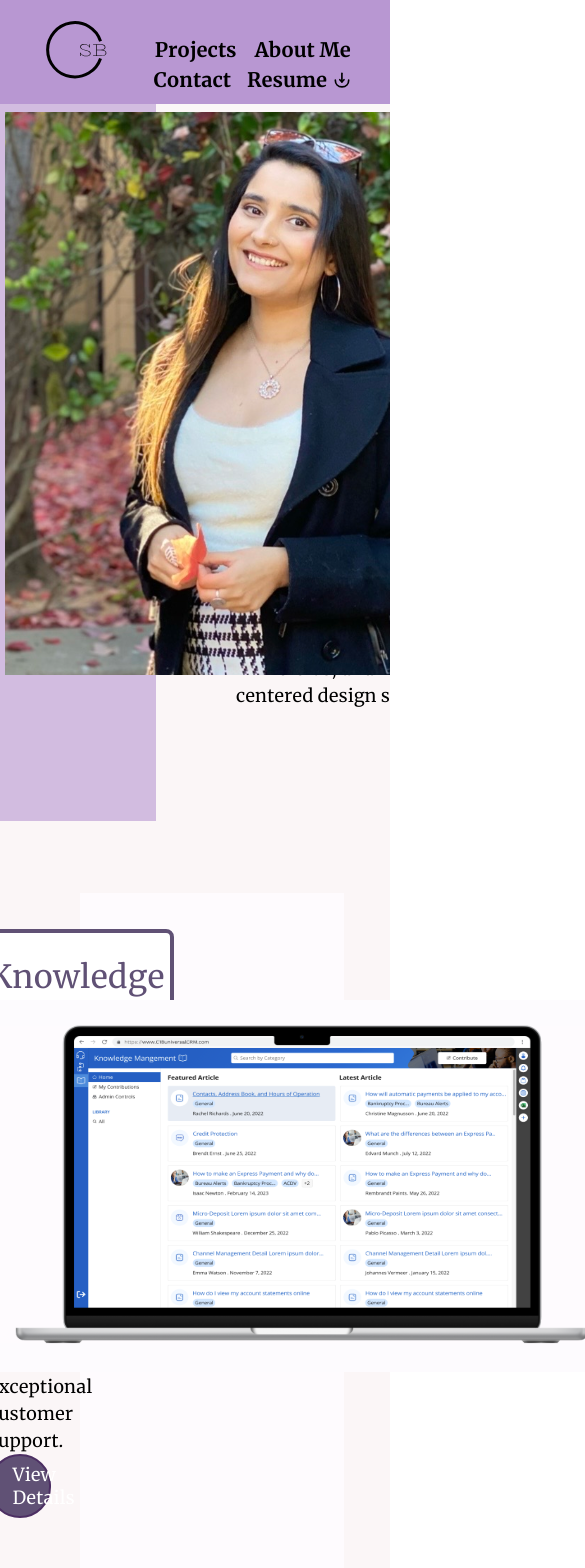
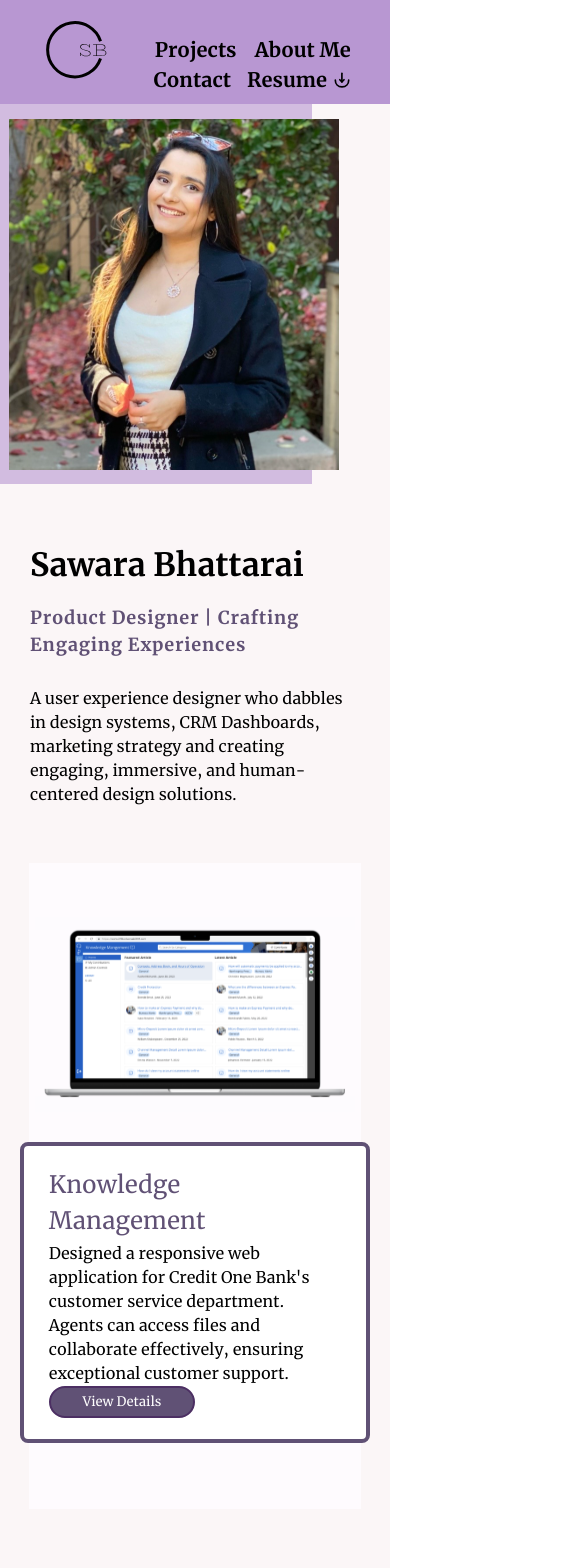
Before and after one commit to jenawen/sawara, a React (Vite) app: page / in a window 390 px wide. Shown: the top 1568 px of the page, 585 px wide, since content can reach past the window. Built offline with nearby package versions, Linux system fonts and the light colour scheme.

Commit message:
media queries for mobile

```diff
--- a/src/components/Pages/AboutMe/index.css
+++ b/src/components/Pages/AboutMe/index.css
@@ -15,6 +15,11 @@
     padding-top: 50px;
     height: 110vh;
   }
+  @media screen and (max-width: 480px) {
+    flex-direction: column;
+    padding-top: 0px;
+    justify-content: stretch;
+  }
 }
 
 .about-me-pic {
@@ -26,12 +31,21 @@
     margin-left: 50px;
     margin-top: 50px;
   }
+  @media screen and (max-width: 480px) {
+    width: 250px;
+    margin-top: 10px;
+    padding: 15px;
+    filter: drop-shadow(-30px -30px 0px rgba(130, 115, 151, 0.6));
+  }
 }
 
 #sawara-abt {
   width: 500px;
   @media screen and (max-width: 1400px) {
     width: 450px;
+  }
+  @media screen and (max-width: 480px) {
+    width: 290px;
   }
 }
 
@@ -44,6 +58,10 @@
 
   @media screen and (max-width: 1400px) {
     font-size: xxx-large;
+    letter-spacing: 1px;
+  }
+  @media screen and (max-width: 480px) {
+    font-size: x-large;
     letter-spacing: 1px;
   }
 }
@@ -69,6 +87,15 @@
     margin-top: 50px;
     font-size: 20px;
   }
+  @media screen and (max-width: 480px) {
+    font-size: medium;
+    padding-right: none;
+    padding: 20px;
+    height: 50vh;
+    margin-top: 0px;
+    padding-top: 10px;
+    width: 90%;
+  }
 }
 
 .c1bspan:hover {
--- a/src/components/Pages/Contact/index.css
+++ b/src/components/Pages/Contact/index.css
@@ -15,6 +15,9 @@
     height: 120vh;
     padding-top: 30px;
   }
+  @media screen and (max-width: 480px) {
+    flex-direction: column;
+  }
 }
 
 .contact-side {
@@ -24,6 +27,10 @@
   /* opacity: 40%; */
   margin-top: 80px;
   overflow-y: hidden;
+  @media screen and (max-width: 480px) {
+    width: 90%;
+    margin-top: 10px;
+  }
 }
 
 .contact-text {
@@ -49,6 +56,10 @@
     align-content: stretch;
     height: 85vh;
   }
+  @media screen and (max-width: 480px) {
+    font-size: medium;
+    height: 90vh;
+  }
 }
 
 .contact-inner-text {
@@ -64,6 +75,11 @@
 
 .contact-header {
   font-size: xxx-large;
+  @media screen and (max-width: 480px) {
+    font-size: x-large;
+    letter-spacing: 1px;
+    text-decoration: underline;
+  }
 }
 
 @keyframes fade-out {
@@ -92,6 +108,10 @@
     width: 65%;
     margin-top: 20%;
   }
+  @media screen and (max-width: 480px) {
+    width: 100%;
+    margin-top: -10%;
+  }
 }
 
 .env-fold {
@@ -101,6 +121,9 @@
 
   @media screen and (max-width: 1400px) {
     margin-bottom: 510px;
+  }
+  @media screen and (max-width: 480px) {
+    margin-bottom: 300px;
   }
 }
 
@@ -118,6 +141,10 @@
     height: 500px;
     margin-bottom: 380px;
   }
+  @media screen and (max-width: 480px) {
+    width: 290px;
+    height: 400px;
+  }
 }
 .env-form-1 {
   width: 590px;
@@ -132,6 +159,10 @@
     width: 480px;
     height: 500px;
     margin-bottom: 250px;
+  }
+  @media screen and (max-width: 480px) {
+    width: 290px;
+    height: 400px;
   }
 }
 .env-form-2 {
@@ -148,6 +179,10 @@
     height: 420px;
     margin-bottom: 150px;
   }
+  @media screen and (max-width: 480px) {
+    width: 290px;
+    height: 290px;
+  }
 }
 .env-form-3 {
   width: 590px;
@@ -162,6 +197,10 @@
     width: 480px;
     height: 300px;
     margin-bottom: 50px;
+  }
+  @media screen and (max-width: 480px) {
+    width: 290px;
+    height: 200px;
   }
 }
 
@@ -189,6 +228,9 @@
   margin-top: 140px;
   @media screen and (max-width: 1400px) {
     margin-top: 80px;
+  }
+  @media screen and (max-width: 480px) {
+    margin-top: 40px;
   }
 }
 
@@ -245,6 +287,27 @@
     align-content: stretch;
     padding: 3px 10px;
   }
+  @media screen and (max-width: 480px) {
+    border: 1px solid black;
+    border-radius: 16px;
+    font-size: medium;
+    color: black;
+
+    background-color: white;
+    position: absolute;
+    z-index: 8;
+    top: 255px;
+    left: 115px;
+    /* need media query lol */
+    margin: auto;
+    display: flex;
+    flex-direction: column;
+    flex-wrap: nowrap;
+    justify-content: center;
+    align-items: center;
+    align-content: stretch;
+    padding: 3px 10px;
+  }
 }
 
 /* .send:hover {
@@ -268,6 +331,9 @@ input {
     width: 78%;
     font-size: 15px;
   }
+  @media screen and (max-width: 480px) {
+    font-size: small;
+  }
 }
 textarea {
   width: 80%;
@@ -279,6 +345,9 @@ textarea {
     width: 78%;
     height: 60px;
     font-size: 15px;
+  }
+  @media screen and (max-width: 480px) {
+    font-size: small;
   }
 }
 
@@ -293,6 +362,9 @@ input::placeholder-shown {
   @media screen and (max-width: 1400px) {
     width: 645px;
   }
+  @media screen and (max-width: 480px) {
+    width: 365px;
+  }
 }
 
 #front {
@@ -300,6 +372,9 @@ input::placeholder-shown {
 
   @media screen and (max-width: 1400px) {
     width: 645px;
+  }
+  @media screen and (max-width: 480px) {
+    width: 365px;
   }
 }
 
@@ -310,6 +385,9 @@ input::placeholder-shown {
     width: 645px;
     /* margin-left: 5px; */
   }
+  @media screen and (max-width: 480px) {
+    width: 365px;
+  }
 }
 
 #closed {
@@ -317,6 +395,9 @@ input::placeholder-shown {
 
   @media screen and (max-width: 1400px) {
     width: 677px;
+  }
+  @media screen and (max-width: 480px) {
+    width: 397px;
   }
 }
 
@@ -326,4 +407,7 @@ input::placeholder-shown {
   @media screen and (max-width: 1400px) {
     width: 677px;
   }
+  @media screen and (max-width: 480px) {
+    width: 397px;
+  }
 }
--- a/src/components/Pages/Contact/index.tsx
+++ b/src/components/Pages/Contact/index.tsx
@@ -22,36 +22,38 @@ const Contact = () => {
     " https://public.herotofu.com/v1/00856650-266c-11ee-8058-515da3888232";
 
   const handleSubmit = (e: any) => {
-    e.preventDefault();
+    // e.preventDefault();
+    setEnvFrame("1");
+    setSubmitted(true);
 
-    const inputs = e.target.elements;
-    const data: any = {};
+    // const inputs = e.target.elements;
+    // const data: any = {};
 
-    for (let i = 0; i < inputs.length; i++) {
-      if (inputs[i].name) {
-        data[inputs[i].name] = inputs[i].value;
-      }
-    }
+    // for (let i = 0; i < inputs.length; i++) {
+    //   if (inputs[i].name) {
+    //     data[inputs[i].name] = inputs[i].value;
+    //   }
+    // }
 
-    fetch(form_ep, {
-      method: "POST",
-      headers: {
-        Accept: "application/json",
-        "Content-Type": "application/json",
-      },
-      body: JSON.stringify(data),
-    })
-      .then((response) => {
-        if (!response.ok) {
-          throw new Error("Form response was not ok");
-        }
-        setEnvFrame("1");
-        setSubmitted(true);
-      })
-      .catch((err) => {
-        e.target.submit();
-        console.warn(err);
-      });
+    // fetch(form_ep, {
+    //   method: "POST",
+    //   headers: {
+    //     Accept: "application/json",
+    //     "Content-Type": "application/json",
+    //   },
+    //   body: JSON.stringify(data),
+    // })
+    //   .then((response) => {
+    //     if (!response.ok) {
+    //       throw new Error("Form response was not ok");
+    //     }
+    //     setEnvFrame("1");
+    //     setSubmitted(true);
+    //   })
+    //   .catch((err) => {
+    //     e.target.submit();
+    //     console.warn(err);
+    //   });
   };
 
   useEffect(() => {
@@ -127,7 +129,7 @@ const Contact = () => {
                 <img id={"fold"} src={envfold} />{" "}
               </div>
               <div className={`env-form-${envFrame}`}>
-                <form action={form_ep} onSubmit={handleSubmit} method="POST">
+                <form onSubmit={handleSubmit}>
                   <div className="inputs">
                     Name
                     <input
--- a/src/components/Pages/Intro/index.css
+++ b/src/components/Pages/Intro/index.css
@@ -9,12 +9,19 @@
   color: black;
   background-color: rgba(233, 213, 218, 0.21);
   font-family: Merriweather;
+  @media screen and (max-width: 480px) {
+    flex-direction: column;
+  }
 }
 
 .LEFT {
   height: 85vh;
   width: 40%;
   background-color: rgba(184, 151, 210, 0.6);
+  @media screen and (max-width: 480px) {
+    height: 85vh;
+    width: 80%;
+  }
 }
 
 .RIGHT {
@@ -31,14 +38,23 @@
     padding: 100px 80px;
     margin-top: -30px;
   }
+  @media screen and (max-width: 480px) {
+    height: 85vh;
+    width: 85%;
+    margin-top: 0px;
+
+    padding: 0px 30px;
+  }
 }
 
 .intro-name {
   font-size: 60px;
   font-weight: 800;
   font-family: Merriweather-bold;
-
   padding-bottom: 15px;
+  @media screen and (max-width: 480px) {
+    font-size: xx-large;
+  }
 }
 
 .intro-jobdesc {
@@ -51,6 +67,9 @@
   @media screen and (max-width: 1440px) {
     font-size: 22px;
   }
+  @media screen and (max-width: 480px) {
+    font-size: large;
+  }
 }
 
 .intro-blurb {
@@ -61,6 +80,9 @@
     font-size: large;
     margin-top: -30px;
   }
+  @media screen and (max-width: 480px) {
+    font-size: medium;
+  }
 }
 
 #sawara-pic {
@@ -69,12 +91,11 @@
   margin-top: 5%;
 
   @media screen and (max-width: 1440px) {
-    max-width: 530px;
     width: 530px;
   }
-  /* @media screen and (max-width: 1440px) {
-    width: 610px;
-  } */
+  @media screen and (max-width: 480px) {
+    width: 330px;
+  }
 }
 .intro-text {
   margin-top: 180px;
--- a/src/components/Pages/Projects/index.css
+++ b/src/components/Pages/Projects/index.css
@@ -34,6 +34,11 @@
   padding: 30px 30px 0px 30px;
   height: 90vh;
   font-family: Merriweather;
+  @media screen and (max-width: 480px) {
+    padding: 0px 0px 0px 0px;
+  align-content: center;
+
+  }
 }
 
 .e-backing {
@@ -51,6 +56,13 @@
   height: 97%;
   margin-left: 10%;
   background: #fefbfe;
+  @media screen and (max-width: 480px) {
+    height: 85%;
+  margin-left: 0%;
+  width: 85%;
+
+
+  }
 }
 .e-backing-1 {
   position: relative;
@@ -59,6 +71,13 @@
   height: 97%;
   margin-right: 10%;
   background: #fefbfe;
+  @media screen and (max-width: 480px) {
+    height: 85%;
+  margin-right: 0%;
+  width: 85%;
+
+
+  }
 }
 .e-backing-2 {
   position: relative;
@@ -67,6 +86,13 @@
   height: 97%;
   margin-left: 10%;
   background: #fefbfe;
+  @media screen and (max-width: 480px) {
+    height: 88%;
+  margin-left: 0%;
+  width: 85%;
+
+
+  }
 }
 
 .e-main-info-0 {
@@ -81,6 +107,13 @@
   align-items: stretch;
   align-content: stretch;
   font-family: Merriweather;
+  @media screen and (max-width: 480px) {
+    flex-direction: column-reverse;
+    align-items: center;
+  height: 75vh;
+
+
+  }
 }
 .e-main-info-1 {
   position: absolute;
@@ -93,6 +126,13 @@
   justify-content: center;
   align-items: stretch;
   align-content: stretch;
+  @media screen and (max-width: 480px) {
+    flex-direction: column-reverse;
+    align-items: center;
+  height: 75vh;
+
+
+  }
 }
 .e-main-info-2 {
   position: absolute;
@@ -105,6 +145,12 @@
   justify-content: center;
   align-items: stretch;
   align-content: stretch;
+  @media screen and (max-width: 480px) {
+    align-items: center;
+    height: 75vh;
+margin-top:20px;
+    flex-direction: column-reverse;
+  }
 }
 
 .e-description {
@@ -127,6 +173,14 @@
   @media screen and (max-width: 1400px) {
     font-size: large;
   }
+  @media screen and (max-width: 480px) {
+    font-size: medium;
+  width: 75%;
+  height: 40%;
+  align-items: stretch;
+  align-content: center;
+
+  }
 }
 
 .e-title {
@@ -136,6 +190,9 @@
   color: #605175;
   @media screen and (max-width: 1400px) {
     font-size: xx-large;
+  }
+  @media screen and (max-width: 480px) {
+    font-size: x-large;
   }
 }
 
@@ -151,6 +208,19 @@
   align-items: center;
   align-content: stretch;
   transition: transform 250ms;
+  @media screen and (max-width: 1400px) {
+    font-size: xx-large;
+  }
+  @media screen and (max-width: 480px) {
+    font-size: x-large;
+  width: 100%;
+  padding: 0px;
+  margin-top: 0%;
+  height: 30%;
+
+
+
+  }
 }
 
 .e-photo:hover {
@@ -162,6 +232,11 @@
   background-color: #605175;
   color: white;
   font-family: Merriweather;
+  @media screen and (max-width: 480px) {
+    width: 50%;
+    font-size:small;
+
+  }
 }
 #project-button:hover {
   width: 40%;
@@ -171,12 +246,13 @@
 
 #proj-photo {
   width: 720px;
+
   @media screen and (max-width: 1400px) {
     width: 500px;
   }
-  @media screen and (max-width: 1440px) {
-    width: 610px;
-  }
+  @media screen and (max-width: 480px) {
+    width: 320px;
+    margin-bottom:10px;
 }
 
 .project-page {
```
